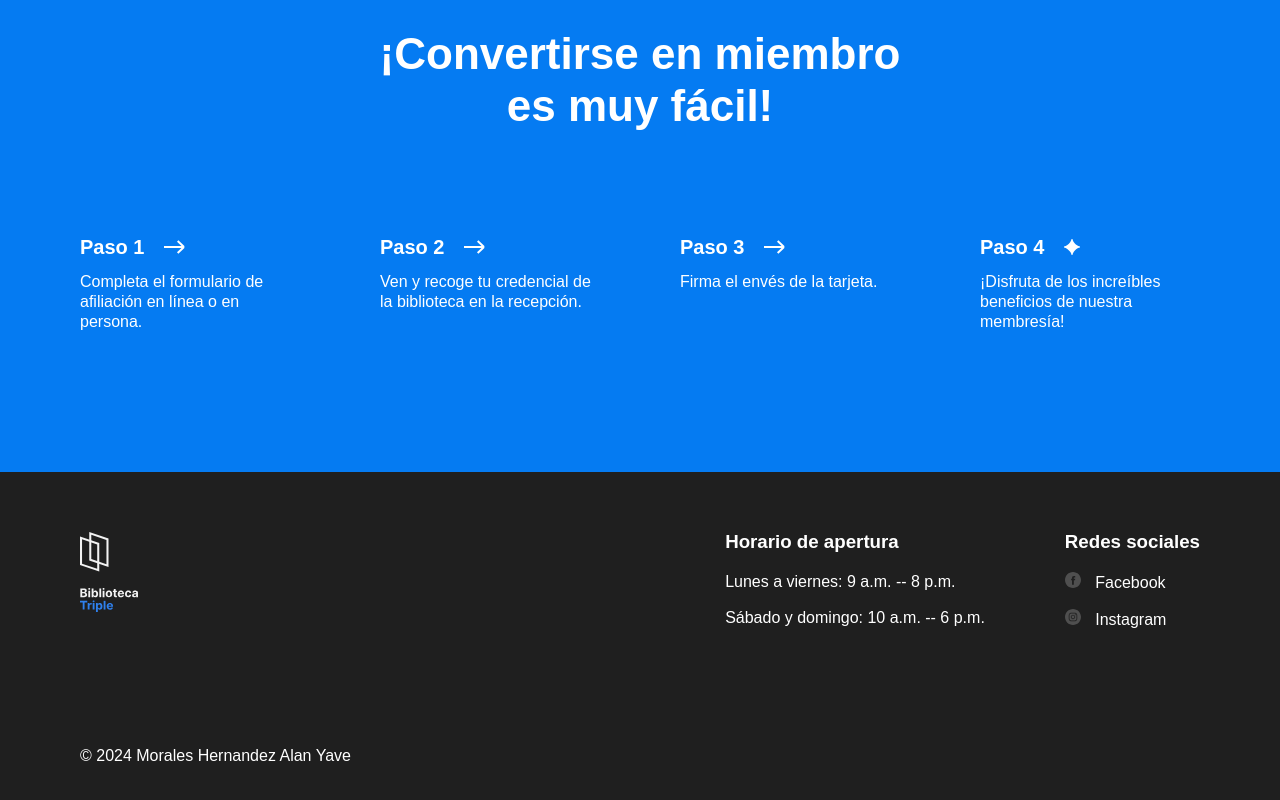
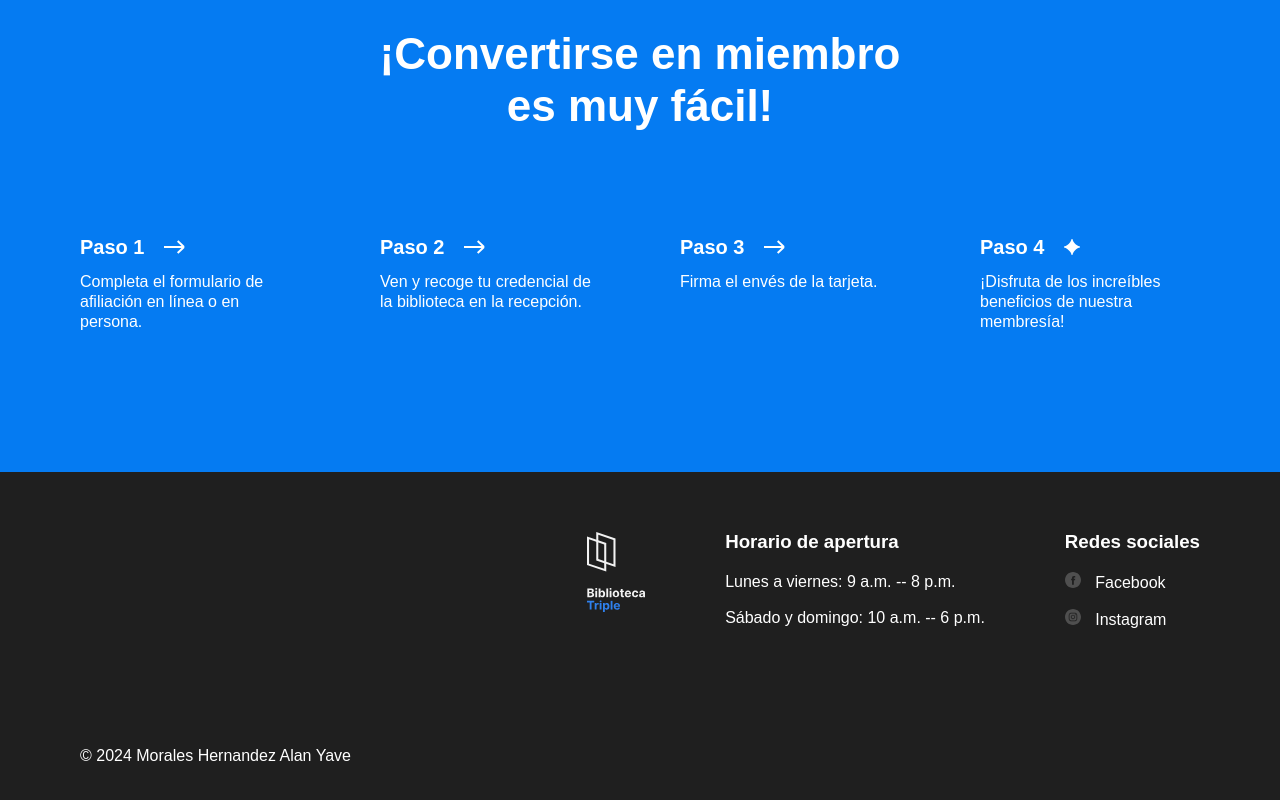
Before and after one commit to MORALESHERNANDEZALANYAVE/web_project_library, a plain HTML site: page index.html in a window 1280 px wide. Shown: the part 3010-3810 px from the top of the page. Drawn offline with Linux system fonts and the light colour scheme.

Commit message:
Correccion de errores

```diff
--- a/index.html
+++ b/index.html
@@ -276,7 +276,7 @@
 
         <div class="footer__columns">
 
-          <div class="footer__column footer__logo">
+          <div class="footer__column">
             <img class="footer__logo" src="images/logo_white.svg" alt="Logotipo Tripleten color blanco">
           </div>
 
```
